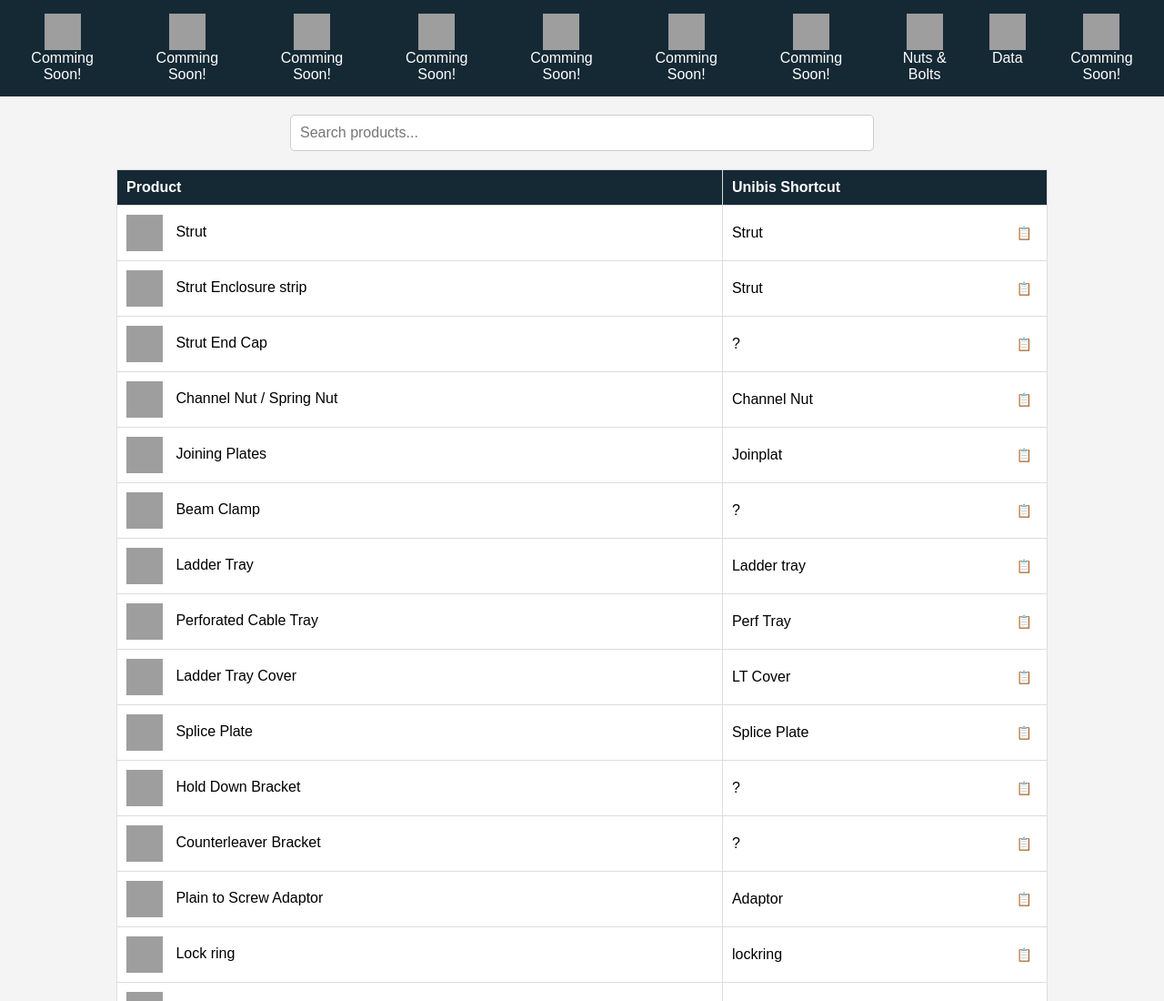
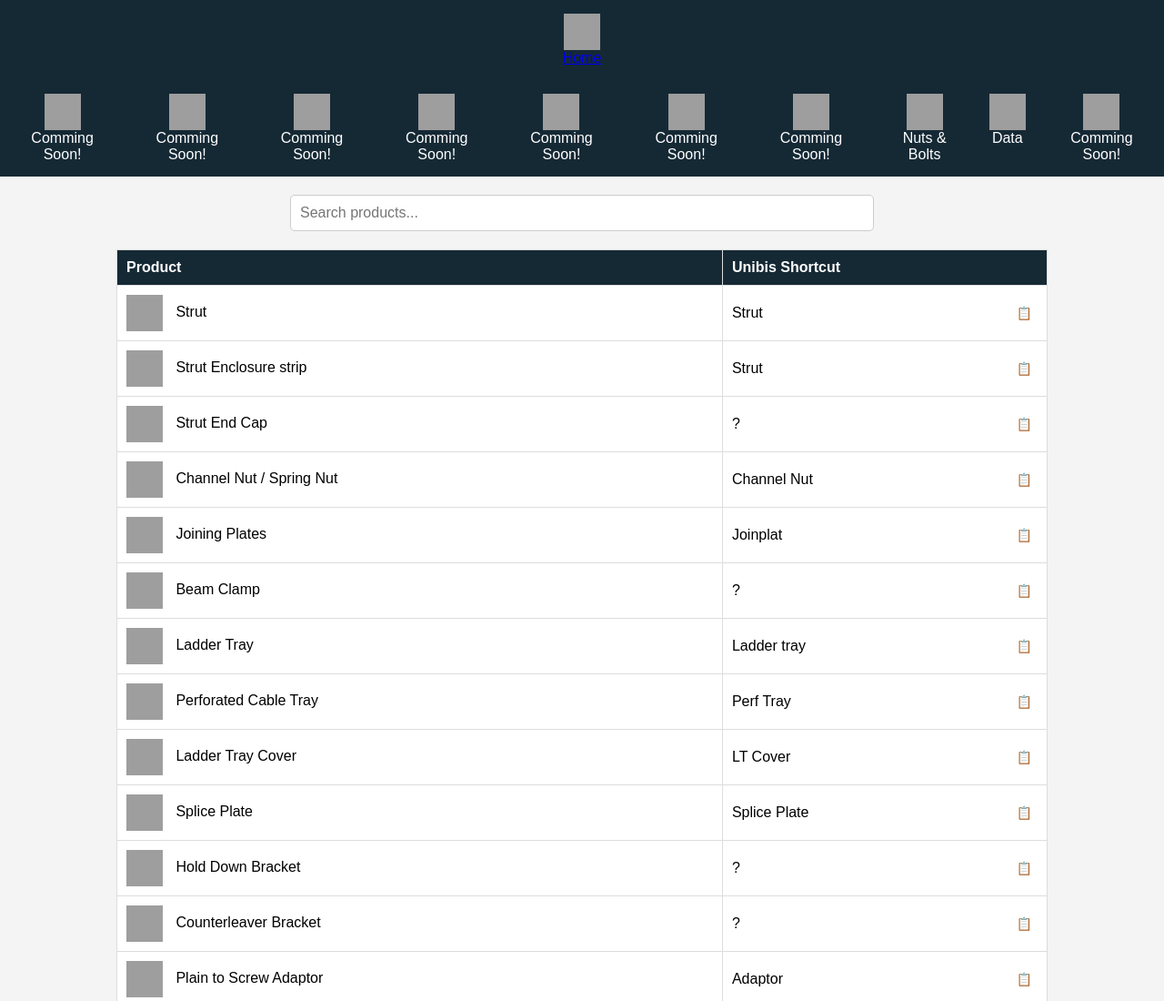
Before and after one commit to BAMMEM/BAMMEM.github.io, a plain HTML site: page index.html in a window 1280 px wide. Shown: the top 1100 px of the page at 91% size. Drawn offline with Linux system fonts and the light colour scheme; grey boxes are pictures that could not be loaded.

Commit message:
Update index.html

```diff
--- a/index.html
+++ b/index.html
@@ -75,6 +75,15 @@
     </style>
 </head>
 <body>
+    <div class="nav">
+        <div class="nav-item">
+            <a href="index.html">
+                <img src="https://img.icons8.com/ios-filled/100/FFFFFF/home.png" alt="Home">
+              Home
+            </a>
+        </div>
+        <!-- Add other nav items here -->
+    </div>
     <div class="nav">
         <div class="nav-item">
             <img src="https://www.burndycss.com.au/wp-content/uploads/2016/05/LT3-LTR.jpg" alt="Burndy">
```
